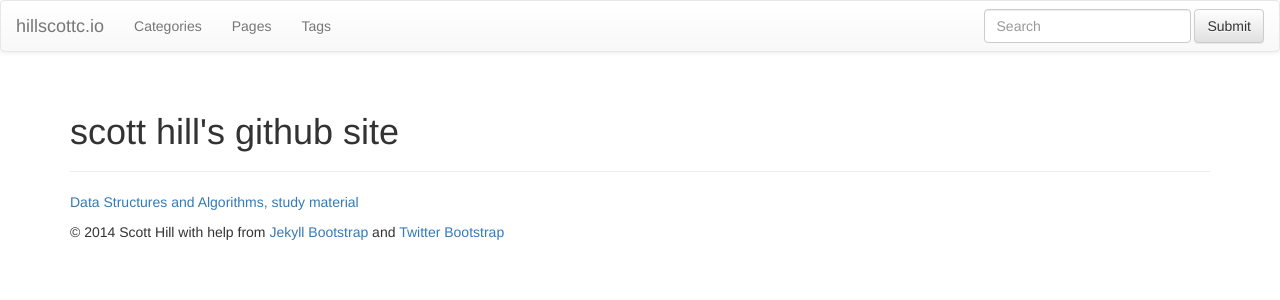
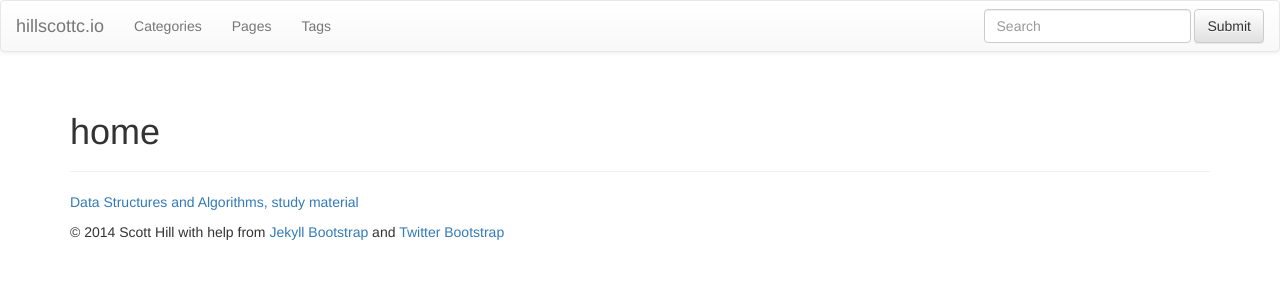
Before and after one commit to hillscottc/hillscottc.github.io, a Jekyll site: the page built from index.md, in a window 1280 px wide. Shown: the top 300 px of the page. Built offline with Jekyll 4.4.1, drawn with Linux system fonts in a browser that asks for light colours; nearby versions of some CDN libraries; library files that are not in the unit come from our copies; Markdown is read by kramdown in place of the engine named in the settings.

```diff
--- a/_config.yml
+++ b/_config.yml
@@ -11,7 +11,7 @@ markdown: redcarpet
 # so be sure to set them if your theme uses them.
 #
 title : hillscottc.io
-tagline: Scott Hill's github site
+tagline:
 author :
   name : Scott Hill
   email : scott289@gmail.com
--- a/index.md
+++ b/index.md
@@ -1,7 +1,7 @@
 ---
 layout: page
 markdown: redcarpet
-title: scott hill's github site
+title: home
 tagline:
 ---
 {% include JB/setup %}
```
Also changed, not shown: README.md (deleted), _unused_pages/archive.html (renamed from archive.html), _unused_pages/atom.xml (renamed from atom.xml), _unused_pages/changelog.md (renamed from changelog.md), _unused_pages/rss.xml (renamed from rss.xml).
